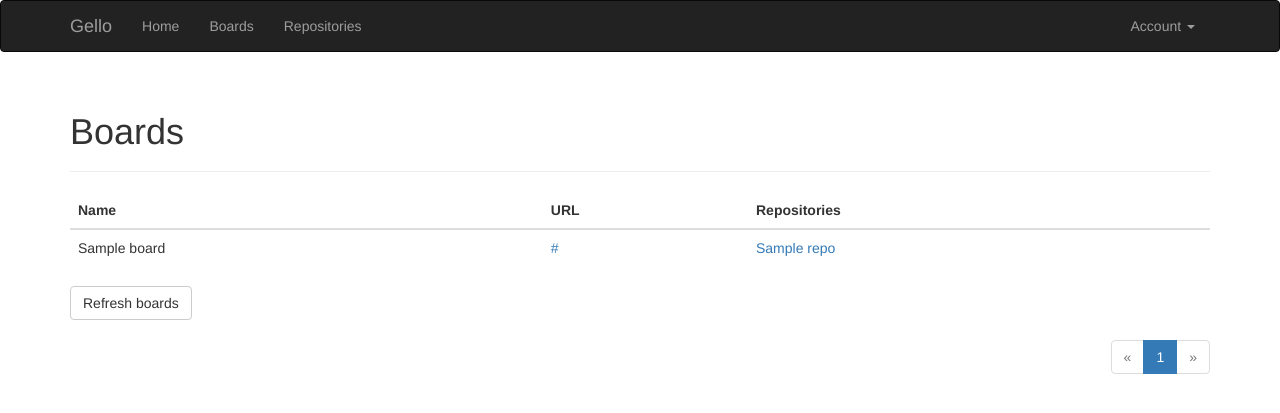
After one commit to DataDog/gello, a Flask app: page /boards/ in a window 1280 px wide. The commit adds this page. Shown: the top 413 px of the page. Run offline with Flask 2, Linux system fonts and the light colour scheme; a user stored in the database is signed in; tables that the repository leaves empty hold one stand-in row (values such as "Sample post"); some libraries are stand-ins or nearby versions.

Commit message:
Added `Boards` views, and methods to refresh boards.

```diff
--- a/app/__init__.py
+++ b/app/__init__.py
@@ -56,6 +56,9 @@ def create_app(config_name):
     from .issues import issue as issue_blueprint
     app.register_blueprint(issue_blueprint, url_prefix='/repos/issues')
 
+    from .boards import board as board_blueprint
+    app.register_blueprint(board_blueprint, url_prefix='/boards')
+
     from .pull_requests import pull_request as pull_request_blueprint
     app.register_blueprint(
         pull_request_blueprint, url_prefix='/repos/pull_requests'
--- /dev/null
+++ b/app/boards/forms.py
@@ -0,0 +1,14 @@
+# -*- coding: utf-8 -*-
+
+"""forms.py
+
+Board-related forms.
+"""
+
+from flask.ext.wtf import Form
+from wtforms import SubmitField
+
+
+class RefreshForm(Form):
+    """"""
+    submit = SubmitField('Refresh boards')
--- /dev/null
+++ b/app/boards/views.py
@@ -0,0 +1,50 @@
+# -*- coding: utf-8 -*-
+
+"""boards/views.py
+
+Boards-related routes and view-specific logic.
+"""
+
+from flask import render_template, redirect, url_for, flash, request,\
+    current_app
+from flask.ext.login import login_required
+from . import board
+from .forms import RefreshForm
+from .. import db
+from ..models import Board
+from ..services import TrelloService
+
+
+@board.route('/', methods=['GET', 'POST'])
+@login_required
+def index():
+    """Updates the boards saved on POST request."""
+    form = RefreshForm()
+    if form.validate_on_submit():
+        trello_service = TrelloService()
+
+        # Add all the boards to the Database for the organization
+        for b in trello_service.boards():
+            _b = Board(name=b.name, url=b.url)
+            db.session.add(_b)
+
+        # persist the boards
+        db.session.commit()
+        flash('The boards have been updated.')
+
+        return redirect(url_for('.index'))
+
+    page = request.args.get('page', 1, type=int)
+    query = Board.query
+    pagination = query.order_by(Board.timestamp.desc()).paginate(
+        page, per_page=10,
+        error_out=False
+    )
+    boards = pagination.items
+
+    return render_template(
+        'boards.html',
+        boards=boards,
+        form=form,
+        pagination=pagination
+    )
--- a/app/services/trello_service.py
+++ b/app/services/trello_service.py
@@ -15,7 +15,7 @@ class TrelloService(object):
 
     def __init__(self):
         """Initializes a new TrelloService object."""
-        self.client = TrelloAPIClient()
+        self.client = TrelloAPIClient().client()
 
     def boards(self):
         return self.client.list_boards()
--- a/app/templates/base.html
+++ b/app/templates/base.html
@@ -24,6 +24,8 @@
       <div class="navbar-collapse collapse">
         <ul class="nav navbar-nav">
           <li><a href="{{ url_for('main.index') }}">Home</a></li>
+          <li><a href="{{ url_for('board.index') }}">Boards</a></li>
+          <li><a href="{{ url_for('repo.index') }}">Repositories</a></li>
         </ul>
         <ul class="nav navbar-nav navbar-right">
           {% if current_user.is_authenticated() %}
--- /dev/null
+++ b/app/templates/boards.html
@@ -0,0 +1,53 @@
+{% extends "base.html" %}
+{% import "bootstrap/wtf.html" as wtf %}
+{% import "_macros.html" as macros %}
+
+{% block title %}Boards{% endblock %}
+
+{% block page_content %}
+  <div class="page-header">
+    <h1>Boards</h1>
+  </div>
+
+  <table class="table table-hover boards">
+    <thead>
+      <tr>
+        <th>Name</th>
+        <th>URL</th>
+        <th>Repositories</th>
+      </tr>
+    </thead>
+
+    {% for board in boards %}
+      <tr>
+        <td>{{ board.name }}</td>
+        <td>
+          <a href="{{ board.url }}">
+            {{ board.url }}
+          </a>
+        </td>
+        <td>
+          <!-- TODO: some sort of python join -->
+          {% for repo in board.repos %}
+            <a href="/repos/issues/{{ repo.id }}">{{ repo.name }}</a>
+          {% endfor %}
+        </td>
+      </tr>
+    {% endfor %}
+  </table>
+
+  <div>
+    {{ wtf.quick_form(form) }}
+  </div>
+
+  {% if pagination %}
+    <div class="pagination">
+      {{ macros.pagination_widget(pagination, '.index') }}
+    </div>
+  {% endif %}
+{% endblock %}
+
+{% block scripts %}
+  {{ super() }}
+  {{ pagedown.include_pagedown() }}
+{% endblock %}
--- a/app/templates/index.html
+++ b/app/templates/index.html
@@ -17,6 +17,9 @@
     <div class="repo-tabs">
       <ul class="nav nav-tabs">
         <li>
+          <a href="{{ url_for('board.index') }}">Boards</a>
+        </li>
+        <li>
           <a href="{{ url_for('repo.index') }}">Repos</a>
         </li>
       </ul>
```
Also changed, not shown: app/boards/__init__.py (added, +12 -0 lines), app/templates/board.html (added, +53 -0 lines), app/templates/error_page.html (deleted, +0 -10 lines).
